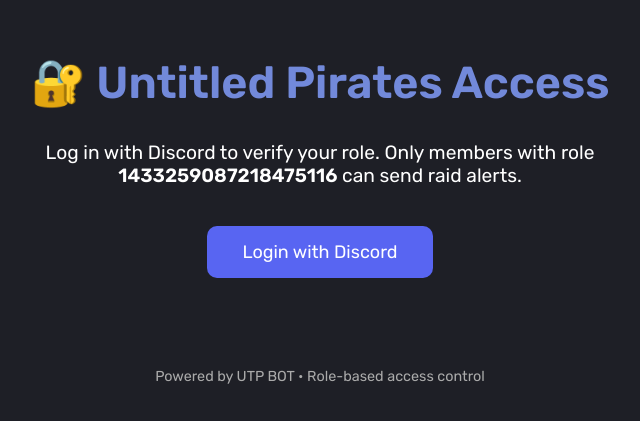
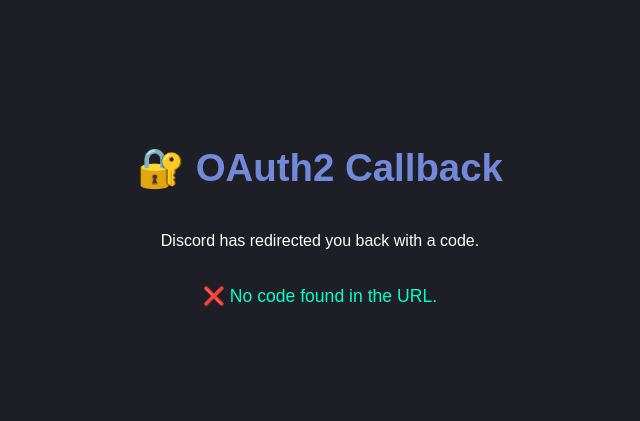
Before and after one commit to veothm/UTPAPP, a plain HTML site: page index.html in a window 1280 px wide. Shown: the part 195-616 px from the top of the page, without its empty margins (320-960 px from the left). Drawn offline with Linux system fonts and the light colour scheme.

Commit message:
Refactor index.html for OAuth2 callback
Updated the title and content for OAuth2 callback handling. Simplified the styling and improved the backend verification process.

```diff
--- a/index.html
+++ b/index.html
@@ -3,24 +3,12 @@
 <head>
   <meta charset="UTF-8" />
   <meta name="viewport" content="width=device-width, initial-scale=1.0" />
-  <title>Untitled Pirates | Role Verification</title>
-  <link href="https://fonts.googleapis.com/css2?family=Rubik:wght@400;600&display=swap" rel="stylesheet">
+  <title>OAuth2 Callback</title>
   <style>
-    :root {
-      --bg: #1e1f26;
-      --accent: #7289da;
-      --button: #5865f2;
-      --button-hover: #4752c4;
-      --text: #ffffff;
-      --muted: #aaaaaa;
-    }
-
     body {
-      margin: 0;
-      padding: 0;
+      background-color: #1e1f26;
+      color: #ffffff;
       font-family: 'Rubik', sans-serif;
-      background-color: var(--bg);
-      color: var(--text);
       display: flex;
       flex-direction: column;
       align-items: center;
@@ -28,85 +16,40 @@
       min-height: 100vh;
       text-align: center;
     }
-
-    h1 {
-      font-size: 2.8em;
-      color: var(--accent);
-      margin-bottom: 0.3em;
-    }
-
-    p {
-      font-size: 1.2em;
-      margin-bottom: 2em;
-      max-width: 600px;
-    }
-
-    .login-button {
-      background-color: var(--button);
-      color: white;
-      border: none;
-      padding: 15px 35px;
-      font-size: 18px;
-      border-radius: 10px;
-      cursor: pointer;
-      text-decoration: none;
-      transition: background-color 0.3s ease;
-    }
-
-    .login-button:hover {
-      background-color: var(--button-hover);
-    }
-
-    #code-box {
-      margin-top: 30px;
-      font-size: 1.1em;
-      color: #00ffcc;
-      white-space: pre-wrap;
-    }
-
-    .footer {
-      margin-top: 60px;
-      font-size: 0.9em;
-      color: var(--muted);
-    }
+    h1 { color: #7289da; font-size: 2.4em; }
+    #code-box { margin-top: 20px; font-size: 1.1em; color: #00ffcc; white-space: pre-wrap; }
   </style>
 </head>
 <body>
-  <h1>🔐 Untitled Pirates Access</h1>
-  <p>Log in with Discord to verify your role. Only members with role <strong>1433259087218475116</strong> can send raid alerts.</p>
-
-  <!-- ✅ Updated OAuth2 Login Button -->
-  <a class="login-button"
-     href="https://discord.com/oauth2/authorize?client_id=1433846650278908026&response_type=code&redirect_uri=https%3A%2F%2Fveothm.github.io%2FUTPAPP%2F&scope=identify+email+guilds+guilds.members.read">
-    Login with Discord
-  </a>
-
-  <div id="code-box"></div>
-
-  <div class="footer">
-    Powered by UTP BOT • Role-based access control
-  </div>
+  <h1>🔐 OAuth2 Callback</h1>
+  <p>Discord has redirected you back with a code.</p>
+  <div id="code-box">Waiting for code...</div>
 
   <script>
-    // Grab the ?code= from the URL
     const params = new URLSearchParams(window.location.search);
     const code = params.get("code");
 
     if (code) {
       document.getElementById("code-box").innerText =
-        `✅ Code received:\n${code}\n\nSend this to the backend for verification.`;
+        `✅ Code received:\n${code}\n\nSending this to the backend for HR role verification...`;
 
-      // OPTIONAL: Auto-send to backend
-      // fetch("https://your-backend.com/verify", {
-      //   method: "POST",
-      //   headers: { "Content-Type": "application/json" },
-      //   body: JSON.stringify({ code })
-      // })
-      // .then(res => res.json())
-      // .then(data => {
-      //   document.getElementById("code-box").innerText +=
-      //     `\n\nBackend response:\n${JSON.stringify(data, null, 2)}`;
-      // });
+      // Auto-send to backend
+      fetch("https://utpapp-backend.vercel.app/verify", {
+        method: "POST",
+        headers: { "Content-Type": "application/json" },
+        body: JSON.stringify({ code })
+      })
+      .then(res => res.json())
+      .then(data => {
+        document.getElementById("code-box").innerText +=
+          `\n\nBackend response:\n${data.message}`;
+      })
+      .catch(err => {
+        document.getElementById("code-box").innerText +=
+          `\n\nError contacting backend: ${err}`;
+      });
+    } else {
+      document.getElementById("code-box").innerText = "❌ No code found in the URL.";
     }
   </script>
 </body>
```
